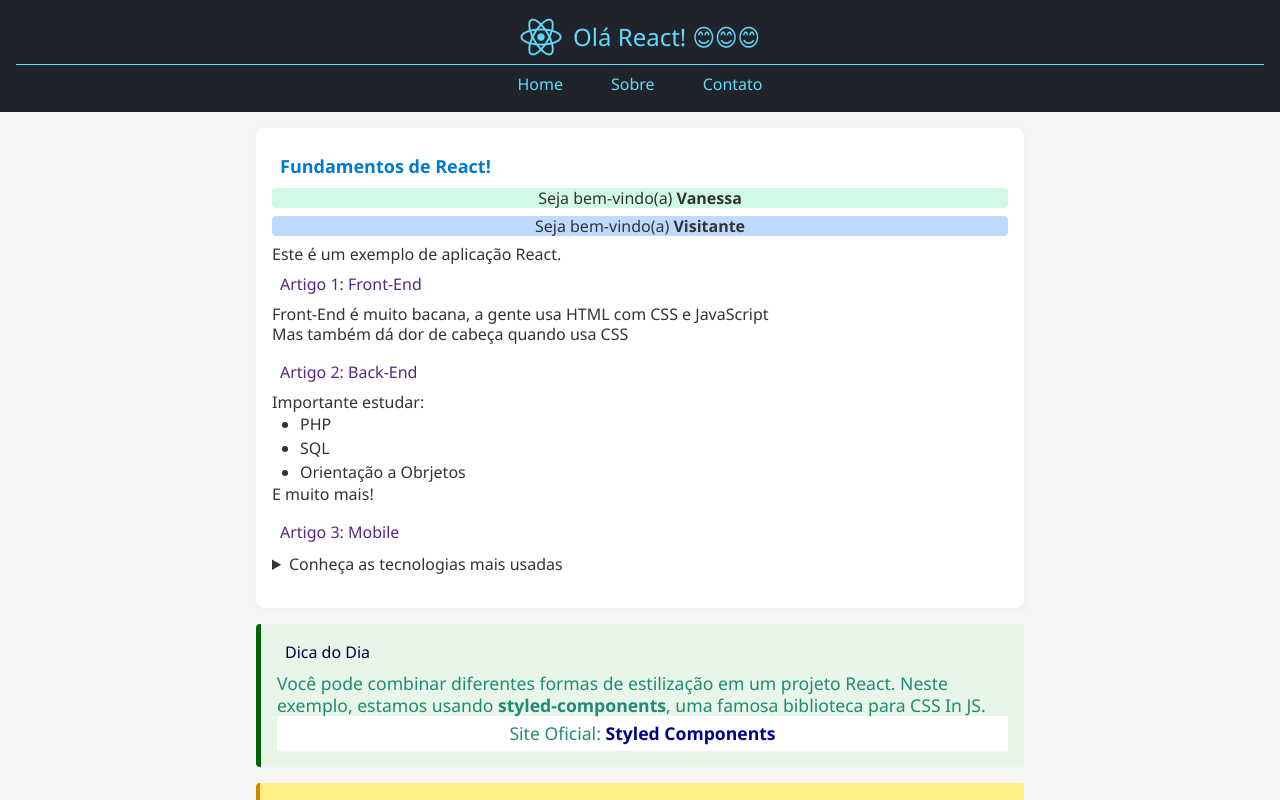
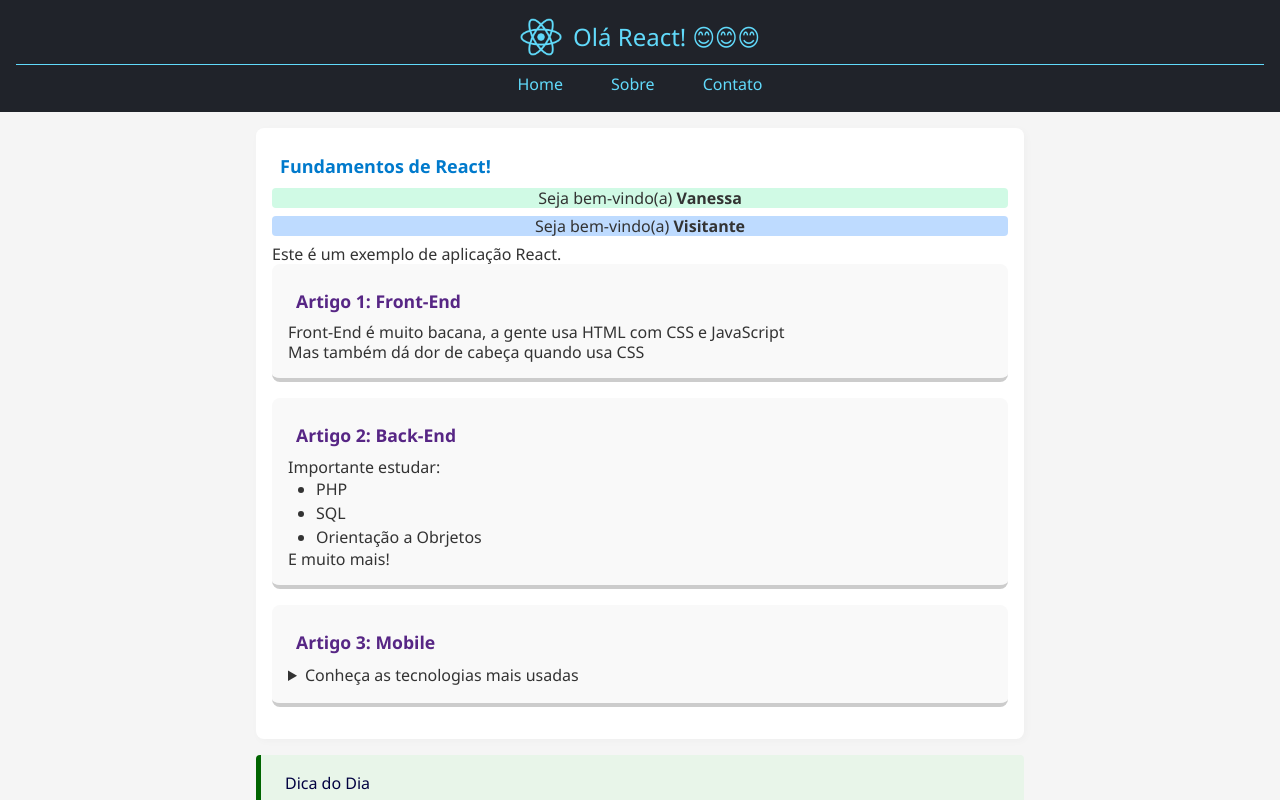
Before and after one commit to VanessaBaldin1/react-fundamentos, a React (Vite) app: page / in a window 1280 px wide. Shown: the top 800 px of the page. Built offline with nearby package versions, Linux system fonts and the light colour scheme.

Commit message:
Estiliza o artigo modulo

```diff
--- a/src/components/Conteudo/Artigo/Artigo.module.css
+++ b/src/components/Conteudo/Artigo/Artigo.module.css
@@ -1,7 +1,13 @@
 .artigo {
   margin-bottom: 1rem;
+  padding: 1rem;
+  background-color: #f9f9f9;
+  border-bottom: 4px solid #ccc;
+  border-radius: 8px;
 
   h3 {
     color: rgba(68, 13, 119, 0.897);
+    font-weight: 600;
+    font-size: 1.1rem;
   }
 }
```
